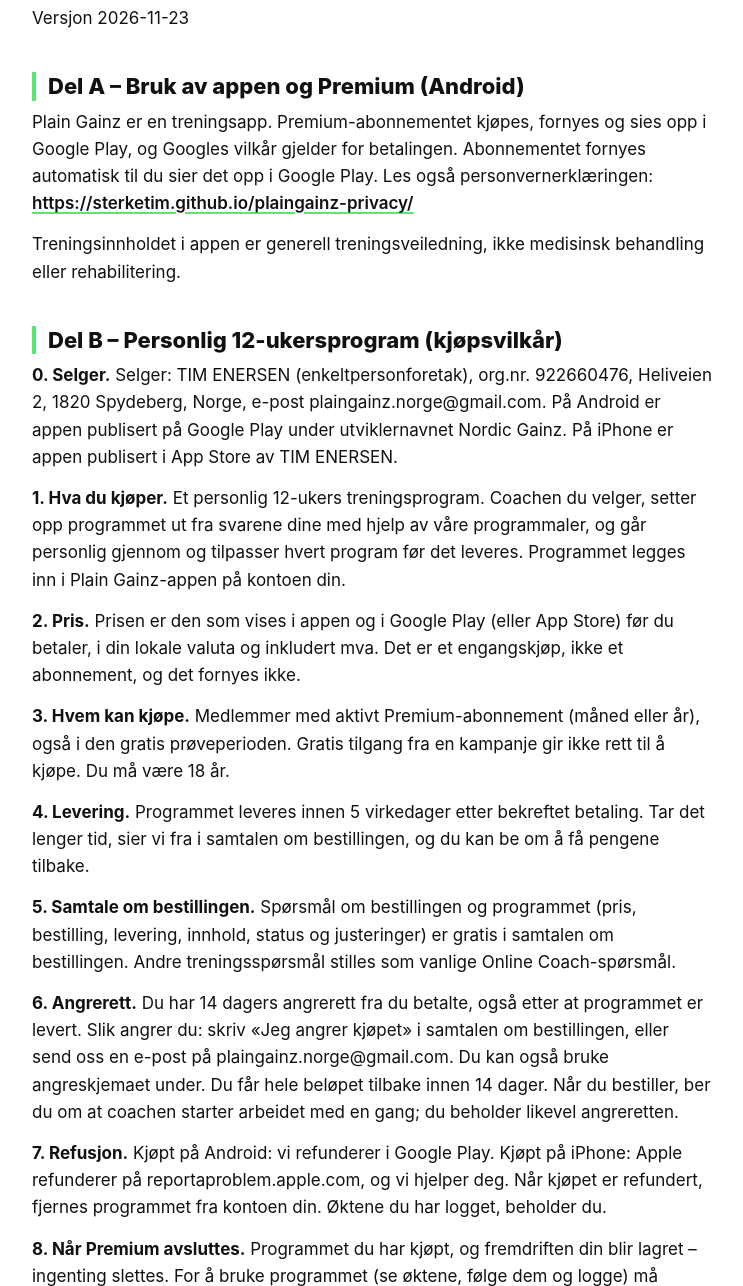
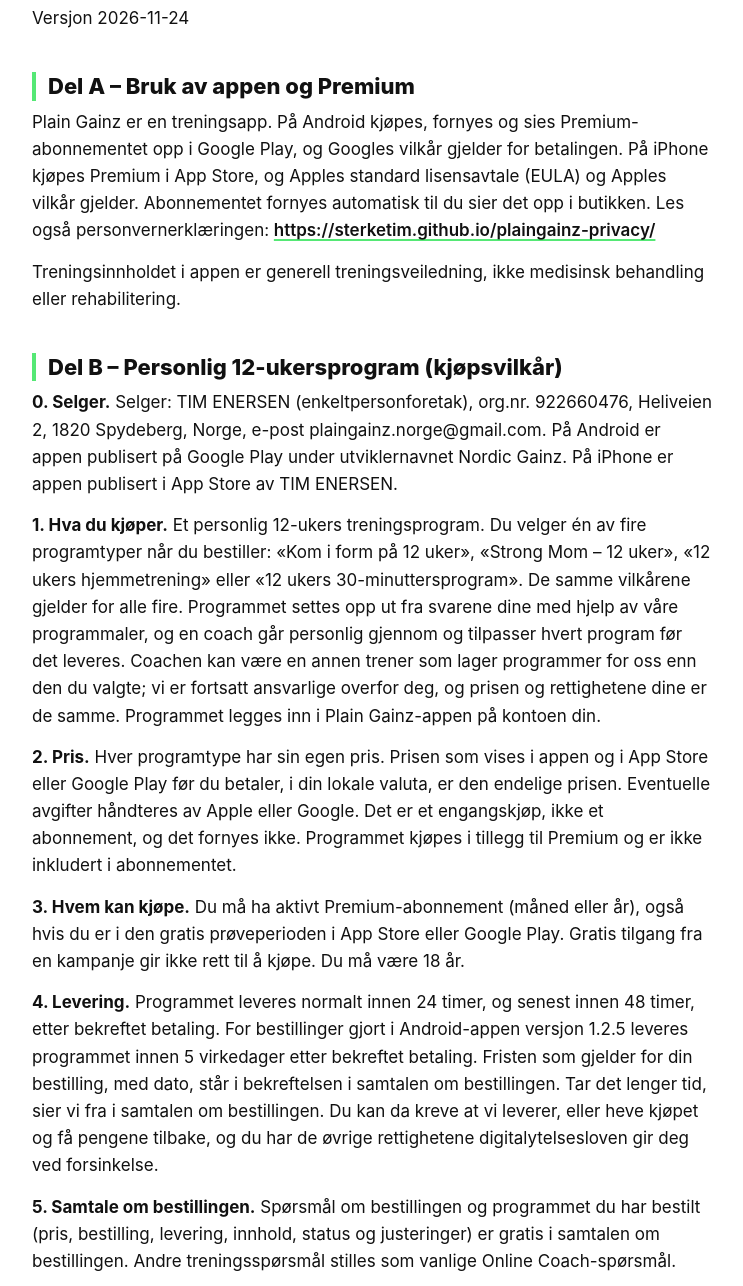
Before and after one commit to Sterketim/plaingainz-privacy, a plain HTML site: page vilkar/index.html in a window 1280 px wide. Shown: the part 210-1496 px from the top of the page, without its empty margins (268-1011 px from the left). Drawn offline with Linux system fonts and the light colour scheme.

Commit message:
Vilkår (norsk), 2026-11-24 – fire 12-ukersprogrammer

```diff
--- a/vilkar/index.html
+++ b/vilkar/index.html
@@ -130,22 +130,23 @@
 <p class="updated"><a href="en/">English</a></p>
 <p class="updated"></p>
 </header>
-<p>Versjon 2026-11-23</p>
-<h2>Del A – Bruk av appen og Premium (Android)</h2>
-<p>Plain Gainz er en treningsapp. Premium-abonnementet kjøpes, fornyes og sies opp i Google Play, og Googles vilkår gjelder for betalingen. Abonnementet fornyes automatisk til du sier det opp i Google Play. Les også personvernerklæringen: <a href="https://sterketim.github.io/plaingainz-privacy/">https://sterketim.github.io/plaingainz-privacy/</a></p>
+<p>Versjon 2026-11-24</p>
+<h2>Del A – Bruk av appen og Premium</h2>
+<p>Plain Gainz er en treningsapp. På Android kjøpes, fornyes og sies Premium-abonnementet opp i Google Play, og Googles vilkår gjelder for betalingen. På iPhone kjøpes Premium i App Store, og Apples standard lisensavtale (EULA) og Apples vilkår gjelder. Abonnementet fornyes automatisk til du sier det opp i butikken. Les også personvernerklæringen: <a href="https://sterketim.github.io/plaingainz-privacy/">https://sterketim.github.io/plaingainz-privacy/</a></p>
 <p>Treningsinnholdet i appen er generell treningsveiledning, ikke medisinsk behandling eller rehabilitering.</p>
 <h2>Del B – Personlig 12-ukersprogram (kjøpsvilkår)</h2>
 <p><strong>0. Selger.</strong> Selger: TIM ENERSEN (enkeltpersonforetak), org.nr. 922660476, Heliveien 2, 1820 Spydeberg, Norge, e-post plaingainz.norge@gmail.com. På Android er appen publisert på Google Play under utviklernavnet Nordic Gainz. På iPhone er appen publisert i App Store av TIM ENERSEN.</p>
-<p><strong>1. Hva du kjøper.</strong> Et personlig 12-ukers treningsprogram. Coachen du velger, setter opp programmet ut fra svarene dine med hjelp av våre programmaler, og går personlig gjennom og tilpasser hvert program før det leveres. Programmet legges inn i Plain Gainz-appen på kontoen din.</p>
-<p><strong>2. Pris.</strong> Prisen er den som vises i appen og i Google Play (eller App Store) før du betaler, i din lokale valuta og inkludert mva. Det er et engangskjøp, ikke et abonnement, og det fornyes ikke.</p>
-<p><strong>3. Hvem kan kjøpe.</strong> Medlemmer med aktivt Premium-abonnement (måned eller år), også i den gratis prøveperioden. Gratis tilgang fra en kampanje gir ikke rett til å kjøpe. Du må være 18 år.</p>
-<p><strong>4. Levering.</strong> Programmet leveres innen 5 virkedager etter bekreftet betaling. Tar det lenger tid, sier vi fra i samtalen om bestillingen, og du kan be om å få pengene tilbake.</p>
-<p><strong>5. Samtale om bestillingen.</strong> Spørsmål om bestillingen og programmet (pris, bestilling, levering, innhold, status og justeringer) er gratis i samtalen om bestillingen. Andre treningsspørsmål stilles som vanlige Online Coach-spørsmål.</p>
+<p><strong>1. Hva du kjøper.</strong> Et personlig 12-ukers treningsprogram. Du velger én av fire programtyper når du bestiller: «Kom i form på 12 uker», «Strong Mom – 12 uker», «12 ukers hjemmetrening» eller «12 ukers 30-minuttersprogram». De samme vilkårene gjelder for alle fire. Programmet settes opp ut fra svarene dine med hjelp av våre programmaler, og en coach går personlig gjennom og tilpasser hvert program før det leveres. Coachen kan være en annen trener som lager programmer for oss enn den du valgte; vi er fortsatt ansvarlige overfor deg, og prisen og rettighetene dine er de samme. Programmet legges inn i Plain Gainz-appen på kontoen din.</p>
+<p><strong>2. Pris.</strong> Hver programtype har sin egen pris. Prisen som vises i appen og i App Store eller Google Play før du betaler, i din lokale valuta, er den endelige prisen. Eventuelle avgifter håndteres av Apple eller Google. Det er et engangskjøp, ikke et abonnement, og det fornyes ikke. Programmet kjøpes i tillegg til Premium og er ikke inkludert i abonnementet.</p>
+<p><strong>3. Hvem kan kjøpe.</strong> Du må ha aktivt Premium-abonnement (måned eller år), også hvis du er i den gratis prøveperioden i App Store eller Google Play. Gratis tilgang fra en kampanje gir ikke rett til å kjøpe. Du må være 18 år.</p>
+<p><strong>4. Levering.</strong> Programmet leveres normalt innen 24 timer, og senest innen 48 timer, etter bekreftet betaling. For bestillinger gjort i Android-appen versjon 1.2.5 leveres programmet innen 5 virkedager etter bekreftet betaling. Fristen som gjelder for din bestilling, med dato, står i bekreftelsen i samtalen om bestillingen. Tar det lenger tid, sier vi fra i samtalen om bestillingen. Du kan da kreve at vi leverer, eller heve kjøpet og få pengene tilbake, og du har de øvrige rettighetene digitalytelsesloven gir deg ved forsinkelse.</p>
+<p><strong>5. Samtale om bestillingen.</strong> Spørsmål om bestillingen og programmet du har bestilt (pris, bestilling, levering, innhold, status og justeringer) er gratis i samtalen om bestillingen. Andre treningsspørsmål stilles som vanlige Online Coach-spørsmål.</p>
 <p><strong>6. Angrerett.</strong> Du har 14 dagers angrerett fra du betalte, også etter at programmet er levert. Slik angrer du: skriv «Jeg angrer kjøpet» i samtalen om bestillingen, eller send oss en e-post på plaingainz.norge@gmail.com. Du kan også bruke angreskjemaet under. Du får hele beløpet tilbake innen 14 dager. Når du bestiller, ber du om at coachen starter arbeidet med en gang; du beholder likevel angreretten.</p>
-<p><strong>7. Refusjon.</strong> Kjøpt på Android: vi refunderer i Google Play. Kjøpt på iPhone: Apple refunderer på reportaproblem.apple.com, og vi hjelper deg. Når kjøpet er refundert, fjernes programmet fra kontoen din. Øktene du har logget, beholder du.</p>
+<p><strong>7. Refusjon.</strong> Refusjoner behandles manuelt, etter reglene til butikken du kjøpte i og forbrukerlovgivningen. Det skjer ingen automatisk refusjon. Kjøpt på Android: vi refunderer i Google Play. Kjøpt på iPhone: Apple refunderer på reportaproblem.apple.com, og vi hjelper deg. Når kjøpet er refundert, fjernes programmet fra kontoen din. Øktene du har logget, beholder du.</p>
 <p><strong>8. Når Premium avsluttes.</strong> Programmet du har kjøpt, og fremdriften din blir lagret – ingenting slettes. For å bruke programmet (se øktene, følge dem og logge) må Premium være aktivt. Når du aktiverer Premium igjen, fortsetter du i samme uke og med de samme øktene.</p>
-<p><strong>9. Helse.</strong> Programmet er generell treningsveiledning, ikke medisinsk behandling eller rehabilitering. Har du en skade eller sykdom, eller er du gravid, snakk med lege eller fysioterapeut før du starter. Stopp hvis du får smerter.</p>
-<p><strong>10. Personvern.</strong> Se personvernerklæringen. Helseopplysninger er valgfrie, krever eget samtykke, ses bare av coachen din og en autorisert administrator, og slettes senest 30 dager etter levering. Du kan trekke samtykket når som helst i appen under «Mine bestillinger» → «Samtale om bestillingen».</p>
+<p><strong>9. Helse.</strong> Alle programtypene er generell treningsveiledning, ikke medisinsk behandling eller rehabilitering. Har du en skade eller sykdom, eller er du gravid, snakk med lege eller fysioterapeut før du starter. Stopp hvis du får smerter.</p>
+<p><strong>9a. «Strong Mom – 12 uker».</strong> Et styrkeprogram for mødre som vil bli sterkere – i hverdagen, for seg selv og familien. Dette er et generelt treningsprogram, ikke medisinsk behandling eller rehabilitering. Før du kan bestille det, må du bekrefte at du trener på eget ansvar. Er du usikker på om du kan trene, snakk med lege eller annet helsepersonell først. Stopp treningen og kontakt helsepersonell hvis du får smerter eller andre uvanlige symptomer. Programmet har ingen egne helsespørsmål; det samme valgfrie helsesamtykket gjelder som for de andre programtypene (punkt 10).</p>
+<p><strong>10. Personvern.</strong> Se personvernerklæringen punkt 4.7. De samme personvernreglene og det samme helsesamtykket gjelder for alle fire programtypene. Helseopplysninger er valgfrie, krever eget samtykke, ses bare av coachen din og en autorisert administrator, og slettes senest 30 dager etter levering. Svarene i skjemaet og helseopplysninger sendes aldri til annonseplattformer. I feltet «Øvelser du vil unngå» skriver du bare øvelsen, ikke grunnen – skriv ikke helseopplysninger der. Du kan trekke helsesamtykket når som helst i appen: under «Mine bestillinger» («Trekk helsesamtykket»), i «Samtale om bestillingen» («Trekk helsesamtykket») eller under Online Coach → «Trekk tilbake samtykke». Da slettes helseopplysningene og feltet «Øvelser du vil unngå» straks; bestillingen og programmet påvirkes ikke.</p>
 <p><strong>11. Treningsloggen</strong> lagres på telefonen din. Programmet ligger på kontoen din og kan hentes på en ny telefon etter innlogging. Logg fra en tidligere telefon følger ikke med.</p>
 <p><strong>12. Kontakt og klager.</strong> Bruk samtalen om bestillingen eller e-post til plaingainz.norge@gmail.com. Forbrukerrådet kan hjelpe hvis vi ikke blir enige.</p>
 <p><strong>13. Mangler.</strong> Er programmet ikke som avtalt, kan du klage i samtalen om bestillingen. Vi retter det uten kostnad, og hvis det ikke lar seg rette, får du pengene tilbake. Du har de rettighetene loven gir deg.</p>
```
